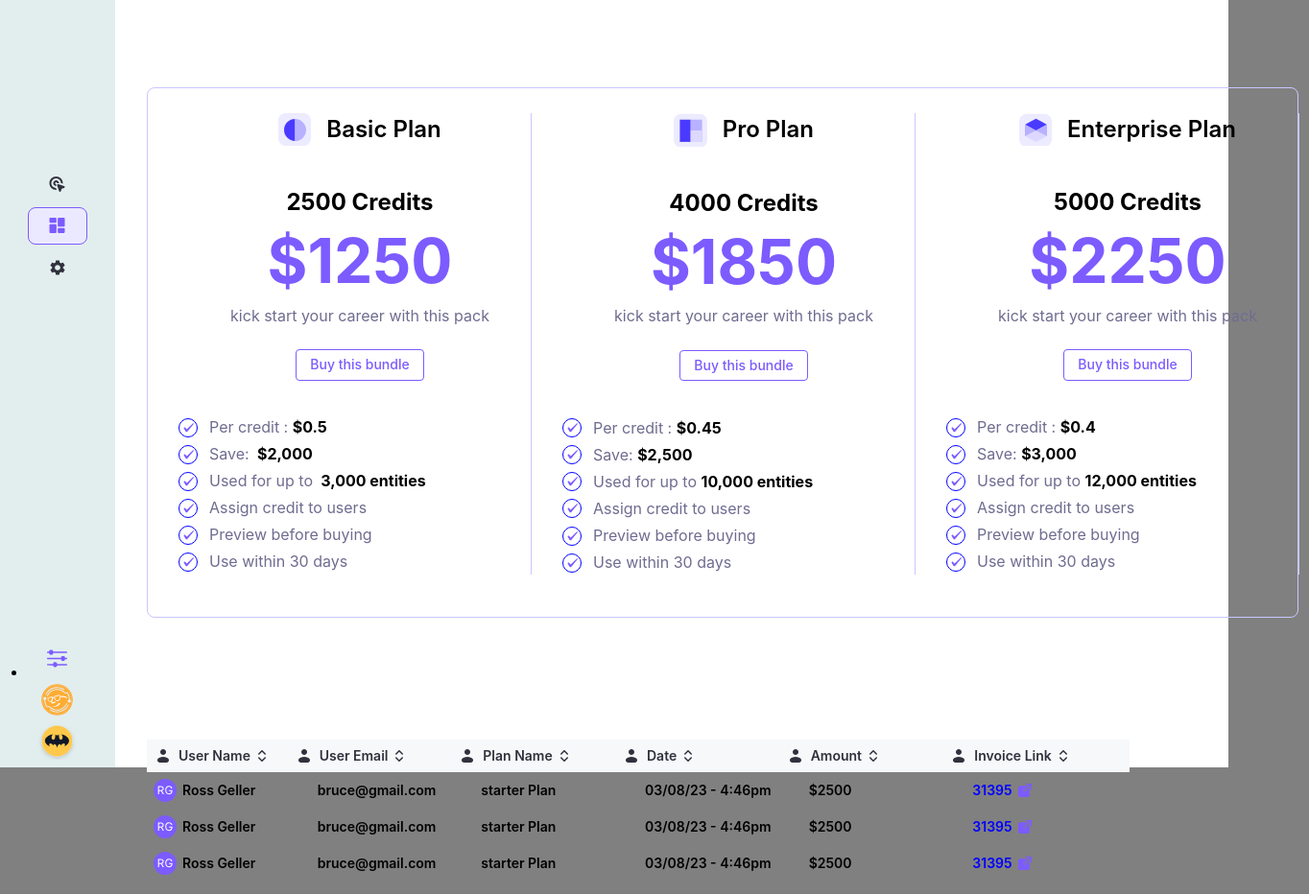
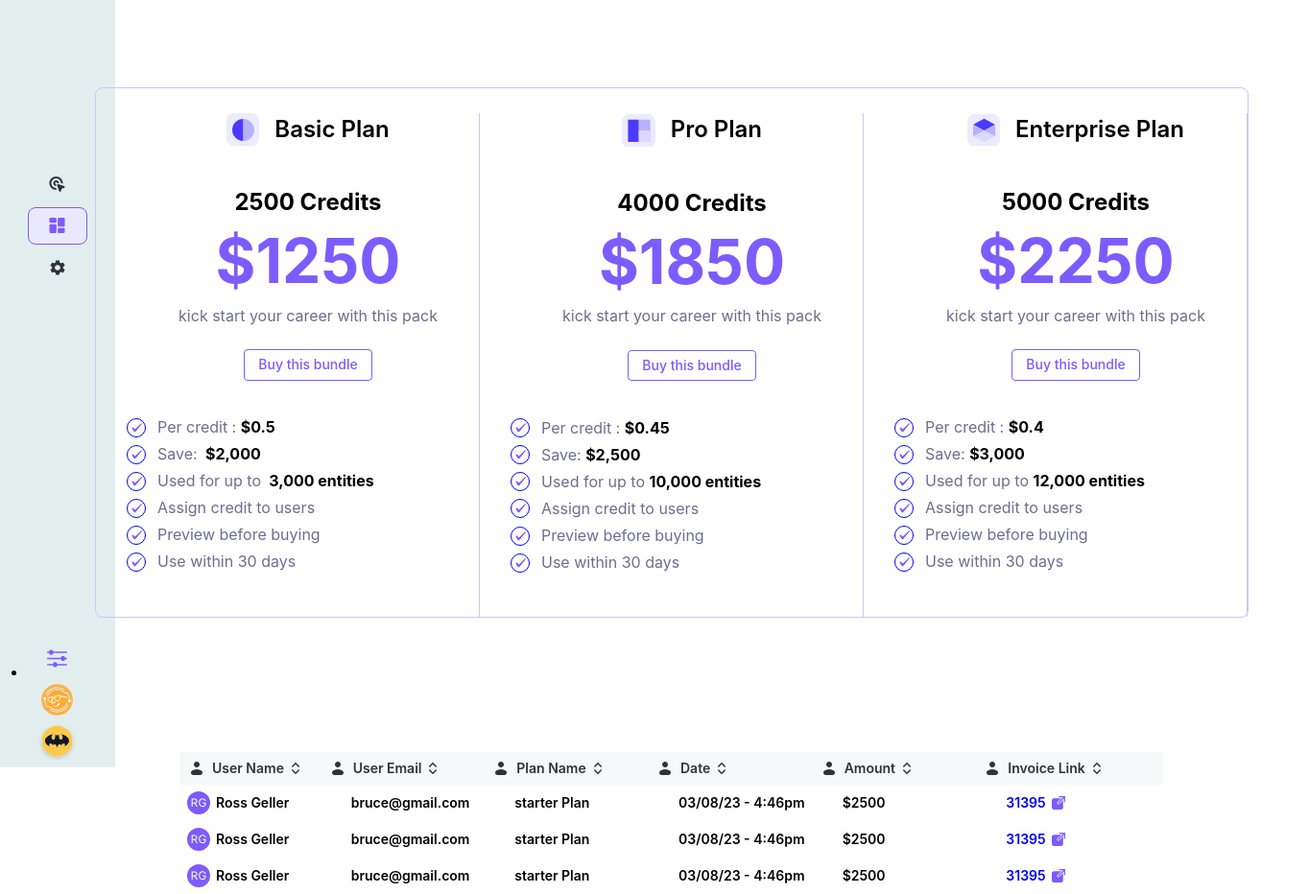
Before and after one commit to Aliiihaiderr/Figma-Task, a plain HTML site: page index.html in a window 1280 px wide. Shown: the whole page at 96% size, 1364 px wide, since content can reach past the window. Drawn offline with Linux system fonts and the light colour scheme.

Commit message:
Changes Completed

```diff
--- a/style.css
+++ b/style.css
@@ -7,7 +7,6 @@
 body {
     width: 100%;
     height: 100%;
-    background-color: gray;
 }
 
 .body {
@@ -74,26 +73,23 @@ body {
 
 .content {
     width: calc(100% - 7.5rem);
-    height: 100vh;
     background-color: #FFFFFF;
+    display: flex;
+    align-items: center;
+    flex-direction: column;
 }
 
 .Cards_Container {
-    width: 75rem;
     height: 34.563rem;
     border: 1px solid #C9C7FF;
     display: flex;
     border-radius: 0.5rem;
     margin-top: 5.688rem;
-    margin-left: 2.063rem;
 
 }
 
 .plan {
-    height: 30.063rem;
     width: 25rem;
-    display: flex;
-    flex-direction: column;
     margin-top: 1.625rem;
     border-right: 1px solid #C9C7FF;
 }
@@ -101,7 +97,6 @@ body {
 
 .plan_data{
     width: 378px;
-    height: 481.55px;
     margin-left: 32px;
 }
 .uper{
@@ -196,7 +191,6 @@ span{
     grid-template-columns: repeat(6, 1fr);
     margin-top: 13px;
     width: 80vw;
-    margin-left: 33px;
 }
 
 .grid-item {
@@ -211,7 +205,6 @@ span{
 
 .grid-item:nth-child(-n+6) {
     background-color: #F6F8FA;
-    ;
     font-weight: 600;
     color:#30313D;
     font-size: 14px;
```
